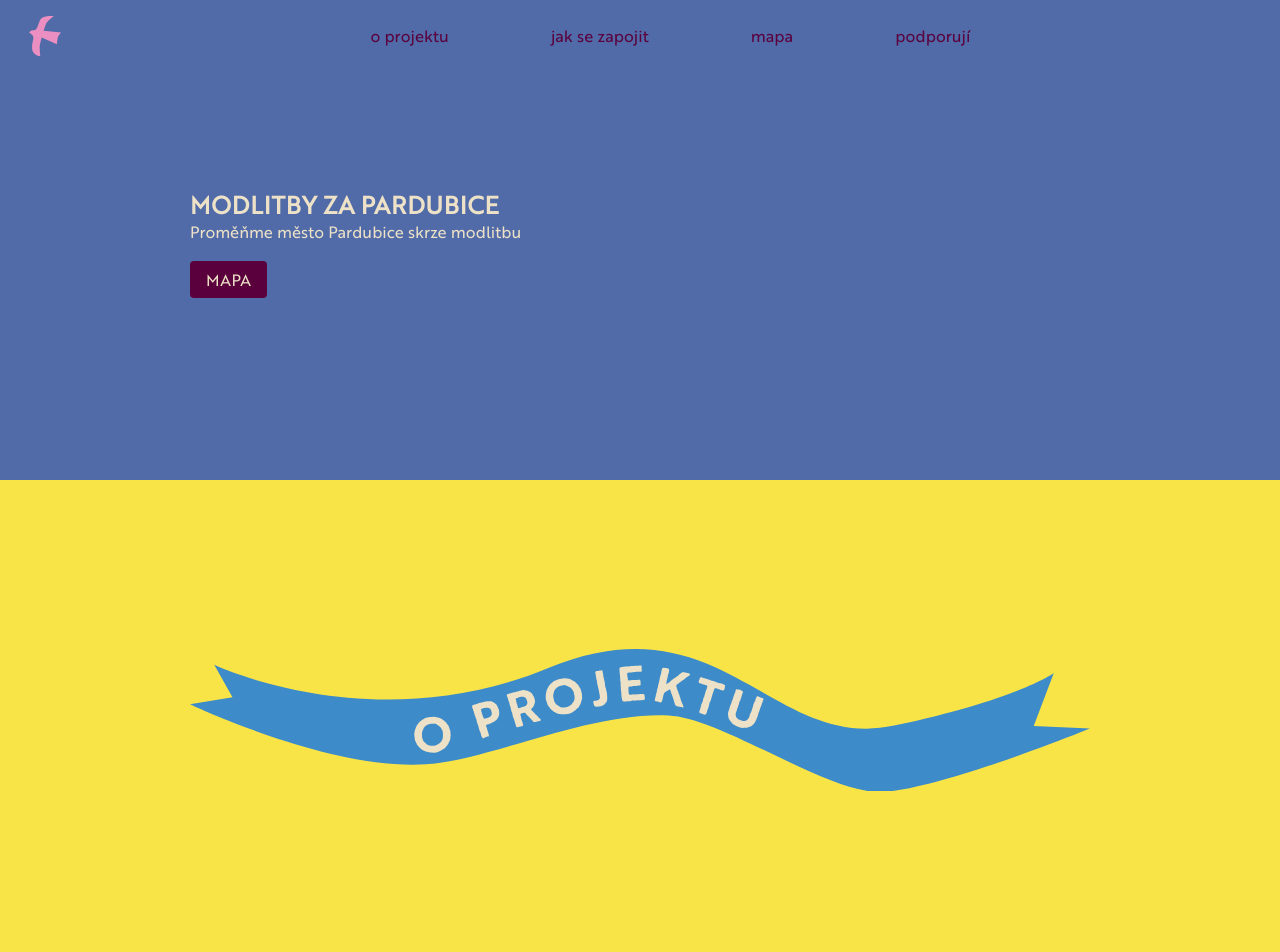
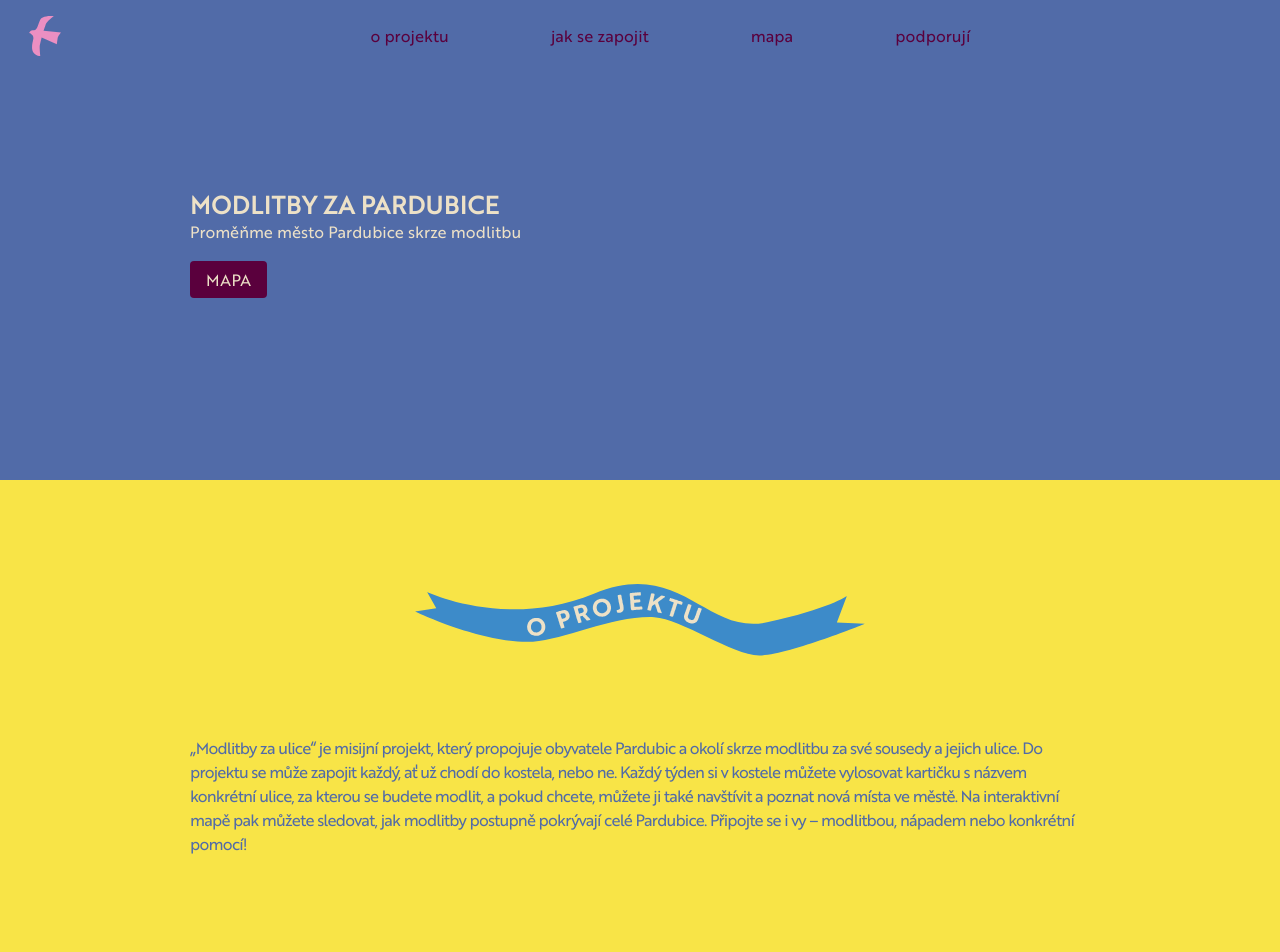
Before and after one commit to petrkucerak/modlitbyzaulice, a Next.js app: page / in a window 1280 px wide. Shown: the top 952 px of the page. Built offline with nearby package versions, Linux system fonts and the light colour scheme.

Commit message:
Add base of about project

```diff
--- a/app/page.js
+++ b/app/page.js
@@ -19,11 +19,20 @@ export default function Home() {
           <Button href={"/mapa"}>mapa</Button>
         </div>
       </Section>
-      <Section className={"bg-yellow text-blue"}>
+      <Section className={"bg-yellow text-darkBlue"}>
+        <IconCustomAboutTitle classNameName={"w-[90vw] max-w-[450px] mb-20"} />
 
-        <div className="w-[90vw] max-w-[900px]">
-          <IconCustomAboutTitle className={"w-20"}/>
-
+        <div className="font-brother1816 tracking-tighter w-[90vw] max-w-[900px]">
+          <p>
+            „Modlitby za ulice“ je misijní projekt, který propojuje obyvatele
+            Pardubic a okolí skrze modlitbu za své sousedy a jejich ulice. Do
+            projektu se může zapojit každý, ať už chodí do kostela, nebo ne.
+            Každý týden si v kostele můžete vylosovat kartičku s názvem
+            konkrétní ulice, za kterou se budete modlit, a pokud chcete, můžete
+            ji také navštívit a poznat nová místa ve městě. Na interaktivní mapě
+            pak můžete sledovat, jak modlitby postupně pokrývají celé Pardubice.
+            Připojte se i vy – modlitbou, nápadem nebo konkrétní pomocí!
+          </p>
         </div>
       </Section>
       <Footer />
```
Also changed, not shown: components/icons/about.js.
